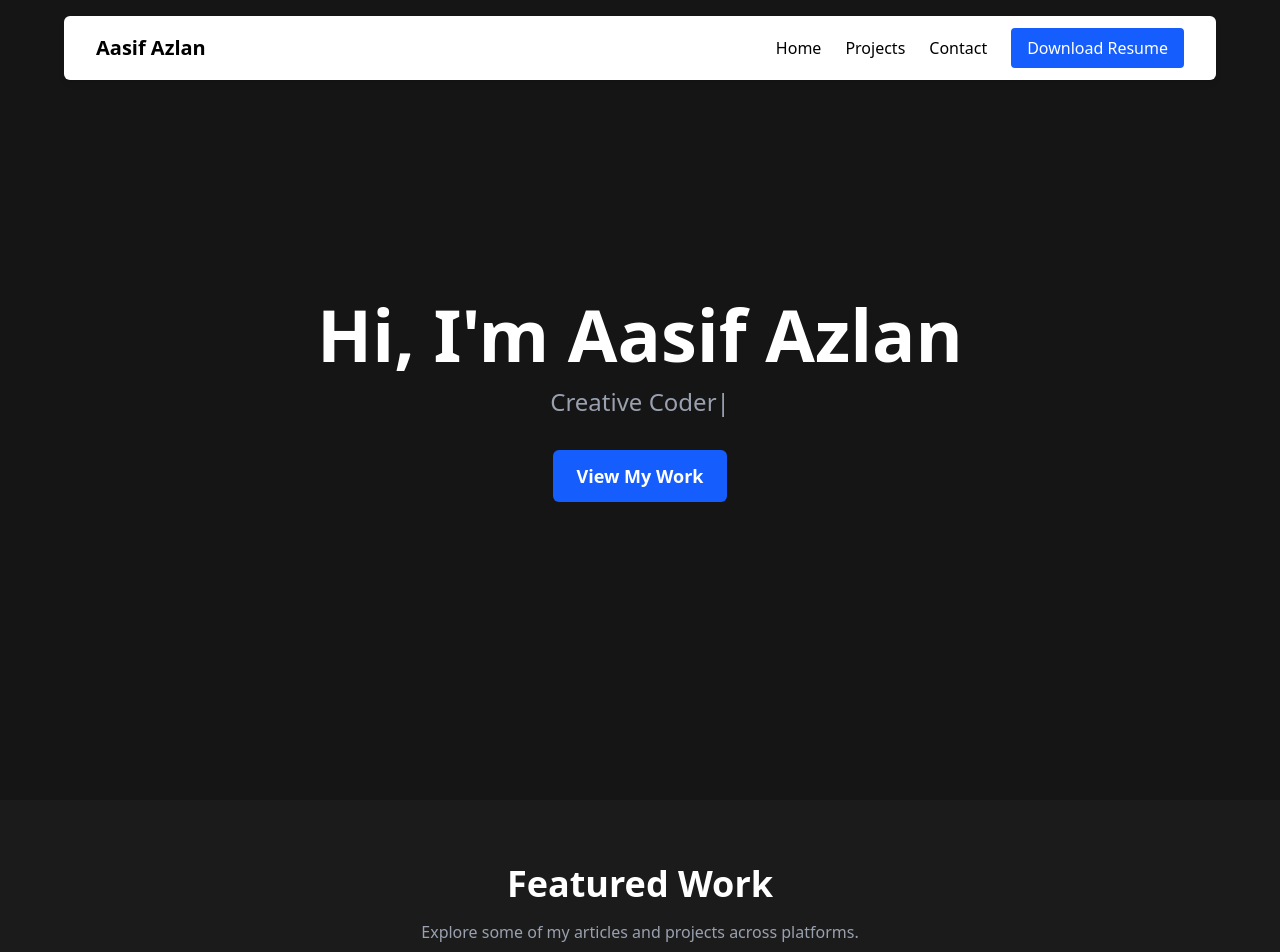
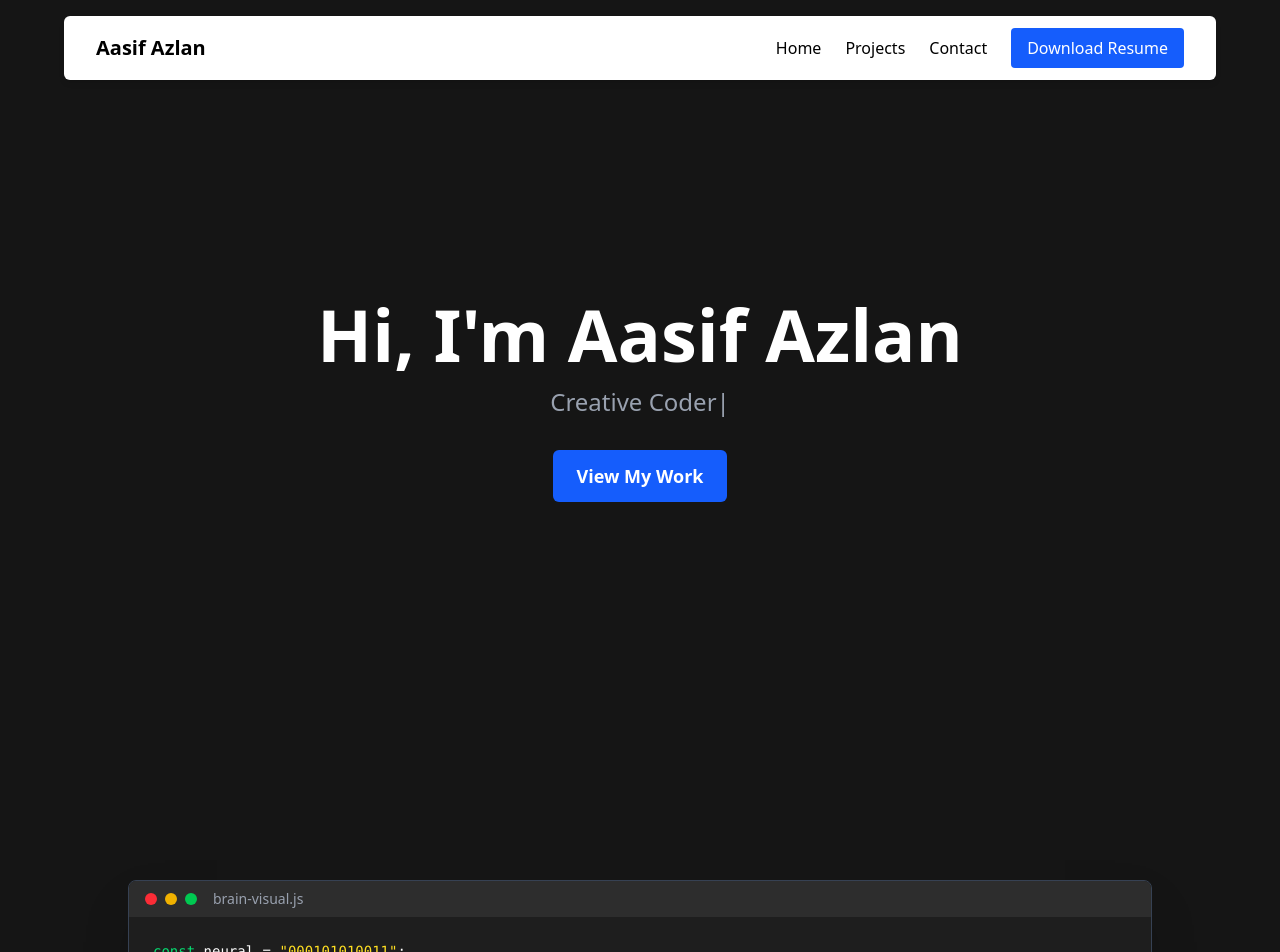
Before and after one commit to aasifazlan/aasifazlan-client, a React (Vite) app: page / in a window 1280 px wide. Shown: the top 952 px of the page. Built offline with nearby package versions, Linux system fonts and the light colour scheme.

Commit message:
workAndArtcilePage

```diff
--- a/src/components/SampleWebsites.jsx
+++ b/src/components/SampleWebsites.jsx
@@ -23,9 +23,9 @@ export default function SampleWebsites() {
   return (
     <section className="py-16 bg-[#1b1b1b] text-white px-4" id="sample-websites">
       <div className="max-w-6xl mx-auto text-center">
-        <h2 className="text-4xl font-bold mb-4">Featured Work</h2>
+        <h2 className="text-4xl font-bold mb-4">Articles and Startup</h2>
         <p className="text-gray-400 mb-12">
-          Explore some of my articles and projects across platforms.
+          Explore some of my articles and project.
         </p>
 
         <div className="grid gap-10 md:grid-cols-2 lg:grid-cols-3">
--- a/src/pages/Home.jsx
+++ b/src/pages/Home.jsx
@@ -11,7 +11,7 @@ const Home = () => {
   return (
     <>
       <Hero />
-      <SampleWebsites/>
+
       <ShoCase />
       <ShowcaseSection />
       <Services />
@@ -22,6 +22,7 @@ const Home = () => {
         <Projects />
       </section>
       <Skills />
+      <SampleWebsites/>
 
     </>
   );
```
